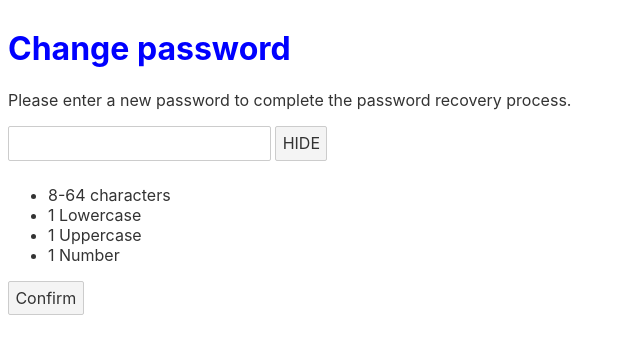
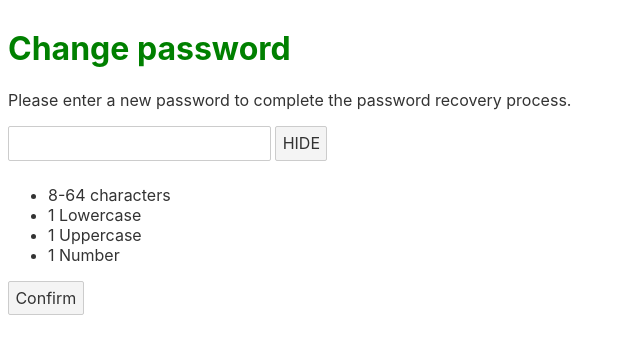
Before and after one commit to evnayd/Svelte-study, a Svelte app: page / in a window 1280 px wide. Shown: the top 354 px of the page, without its empty margins (0-640 px from the left). Built offline with nearby package versions, Linux system fonts and the light colour scheme.

Commit message:
replaced on-click function in input

```diff
--- a/src/App.svelte
+++ b/src/App.svelte
@@ -1,5 +1,6 @@
 <script>
 let value = '';
+let inputType = 'text';
 
 $: lengthError = !isValid(value, 'length');
 $: lowerCaseError = !isValid(value, 'lowercase');
@@ -10,12 +11,9 @@ $: numberError = !isValid(value, 'numbers');
 function isValid(password, requirement) {
 
 let upperCaseArr = password.replace(/[^A-Z]+/g, '').split('');
-
-console.log( upperCaseArr);
 let lowerCaseArr = password.replace(/[^a-z]+/g, '').split('');
 let num = password.slice();
 let numbers = num.replace(/[^0-9]+/g, '');
-console.log(numbers);
 
  switch(requirement){
 case "length":
@@ -63,7 +61,7 @@ function handleOnSubmit() {
 <h1>Change password</h1>
 <p>Please enter a new password to complete the password recovery process.</p>
 <div>
-<input type="text"  id ="password" bind:value/>
+<input type={inputType}   on:input={(e) => (value = e.target.value)} id ="password" />
 <button on:click={hideValue}>HIDE</button>
 </div>
 <ul>
@@ -77,9 +75,10 @@ function handleOnSubmit() {
 </div>
 
 
+
 <style>
 	h1 {
-		color: #0000ff;
+		color: green;
 	}
 
     .active {
```
Also changed, not shown: public/build/bundle.css, public/build/bundle.js.
